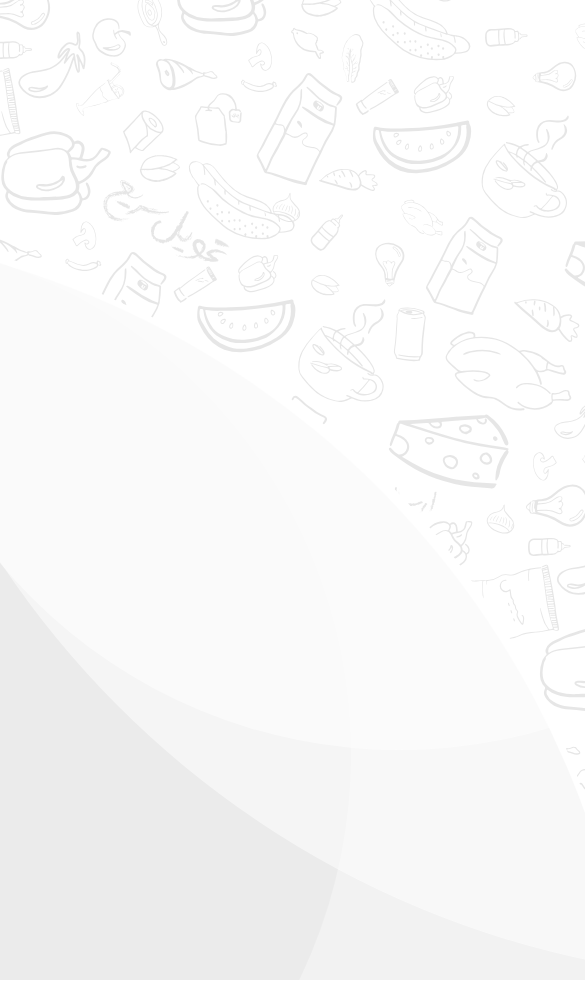
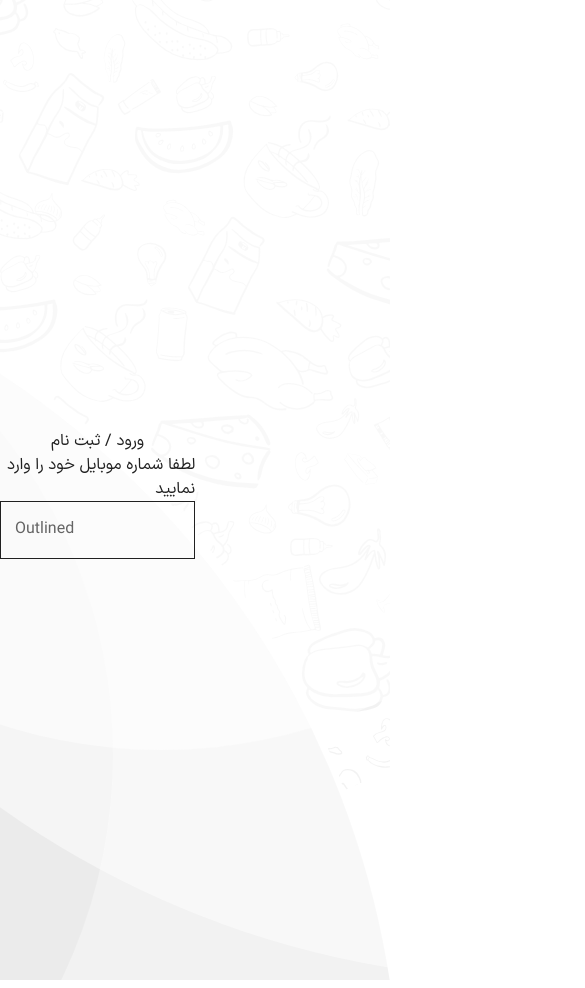
Before and after one commit to mahsaamini23/okala, a Next.js app: page /auth in a window 390 px wide. Shown: the top 988 px of the page, 585 px wide, since content can reach past the window. After the commit the page ends 844 px from the top, so only its background shows below. Built offline with nearby package versions, Linux system fonts and the light colour scheme.

Commit message:
Fixed-MobileUI-Moghaddamfar- Cart and footer

```diff
--- a/component/Layout/Description/describtion.tsx
+++ b/component/Layout/Description/describtion.tsx
@@ -1,42 +1,44 @@
 import * as React from "react";
-import {useState} from "react";
+import { useState } from "react";
 
 import Typography from "@mui/material/Typography";
 import Grid from "@mui/material/Grid";
 import IconButton from "@mui/material/IconButton";
 import KeyboardArrowUpIcon from '@mui/icons-material/KeyboardArrowUp';
 import KeyboardArrowDownIcon from '@mui/icons-material/KeyboardArrowDown';
+import { Container } from "@mui/material";
 
 export default function SimpleAccordion() {
     const [showDetails, setShowDetails] = useState<boolean>(false)
-    const handleShowDetail=()=>{
+    const handleShowDetail = () => {
         setShowDetails(current => !current)
     }
 
     return (
-        <Grid pb={3} sx={{backgroundColor:{xs:'#fff', md:'#fafafa'}, paddingX:{xs:'16px', md:'0'}}} my={2}>
+        <Container maxWidth="lg">
+            <Grid pb={3} sx={{ backgroundColor: { xs: '#fff', md: '#fafafa' }, paddingX: { xs: '16px', md: '0' } }} my={2}>
                 <Grid>
-                {showDetails?
-                <Grid onClick={handleShowDetail} pt={2} display={'flex'} justifyContent={{xs:'space-between', md:'center'}} alignItems={'center'}>
-                    <Typography sx={{typography: {xs:'caption', md:'subtitle2'}}}>بستن</Typography>
+                    {showDetails ?
+                        <Grid onClick={handleShowDetail} pt={2} display={'flex'} justifyContent={{ xs: 'space-between', md: 'center' }} alignItems={'center'}>
+                            <Typography sx={{ typography: { xs: 'caption', md: 'subtitle2' } }}>بستن</Typography>
                             <IconButton >
-                        <KeyboardArrowUpIcon/>
+                                <KeyboardArrowUpIcon />
                             </IconButton>
                         </Grid>
                         :
-                <Grid onClick={handleShowDetail} pt={2} display={'flex'} justifyContent={{xs:'space-between', md:'center'}} alignItems={'center'}>
-                    <Typography sx={{typography: {xs:'caption', md:'subtitle2'}}}>فروشگاه اُکالا، بزرگترین سوپرمارکت آنلاین ایران</Typography>
+                        <Grid onClick={handleShowDetail} pt={2} display={'flex'} justifyContent={{ xs: 'space-between', md: 'center' }} alignItems={'center'}>
+                            <Typography sx={{ typography: { xs: 'caption', md: 'subtitle2' } }}>فروشگاه اُکالا، بزرگترین سوپرمارکت آنلاین ایران</Typography>
                             <IconButton>
-                        <KeyboardArrowDownIcon/>
+                                <KeyboardArrowDownIcon />
                             </IconButton>
                         </Grid>
                     }
                 </Grid>
                 <Grid display={showDetails ? 'block' : 'none'} mb={5}>
-                <Typography my={2} sx={{typography: {xs:'subtitle1', md:'h2'}}}>
+                    <Typography my={2} sx={{ typography: { xs: 'subtitle1', md: 'h2' } }}>
                         فروشگاه اُکالا، بزرگترین سوپرمارکت آنلاین ایران
                     </Typography>
-                <Typography sx={{typography: {xs:'caption', md:'subtitle2'}}}>
+                    <Typography sx={{ typography: { xs: 'caption', md: 'subtitle2' } }}>
                         شرکت اکالا (توسعه تجارت الکترونک کوروش) یکی از زیرمجموعه‌های
                         هولدینگ بزرگ گروه صنعتی گلرنگ است که به عنوان بزرگ‌ترین سوپرمارکت
                         اینترنتی در ایران فعالیت می‌کند .کالاهایی که از طریق اکالا به فروش
@@ -63,5 +65,6 @@ export default function SimpleAccordion() {
                     </Typography>
                 </Grid>
             </Grid>
+        </Container>
     )
 }
--- a/component/Layout/Footer/Footer.tsx
+++ b/component/Layout/Footer/Footer.tsx
@@ -1,4 +1,4 @@
-import { Grid, Typography } from "@mui/material";
+import { Container, Grid, Typography } from "@mui/material";
 import FooterCards from "./FooterCards/FooterCards";
 import FooterIcons from "./FooterIcon/FooterIcons";
 import FooterMobile from "./FooterMobile/FooterMobile";
@@ -6,8 +6,9 @@ import FooterMobile from "./FooterMobile/FooterMobile";
 const Footer = () => {
     return (
         <>
-            <FooterMobile/>
-            <Grid container sx={{ gap: '20px', marginTop: '30px' }}>
+            <FooterMobile />
+            <Container maxWidth="lg">
+                <Grid container sx={{ gap: '20px', marginTop: 'auto' }}>
                     <Grid item xs={12} md={3}>
                         <Grid>
                             <Typography variant='h1'>راه های ارتباطی</Typography>
@@ -68,6 +69,7 @@ const Footer = () => {
                         <FooterCards></FooterCards>
                     </Grid>
                 </Grid>
+            </Container>
         </>
     )
 }
--- a/component/Layout/Footer/FooterMobile/FooterMobile.tsx
+++ b/component/Layout/Footer/FooterMobile/FooterMobile.tsx
@@ -6,6 +6,7 @@ import HomeIcon from '@mui/icons-material/Home';
 import SvgIcon, { SvgIconProps } from '@mui/material/SvgIcon';
 import { useSelector, useDispatch } from 'react-redux';
 import { setLogin } from '../../../../Toolkit/slices/authSlice/auth.slice';
+import { useRouter } from 'next/navigation';
 
 function BasketIcon(props: SvgIconProps) {
     return (
@@ -38,11 +39,14 @@ export default function FooterMobile() {
     const [value, setValue] = React.useState(0);
 
     // var Redux
-    const isLogin = useSelector((state:any) => state.auth.isLogin)
+    const isLogin = useSelector((state: any) => state.auth.isLogin)
     const dispatch = useDispatch();
 
+    // Router
+    const router = useRouter();
+
     return (
-        <Paper sx={{ position: 'fixed', bottom: 0, left: 0, right: 0, display:{xs:"block",md:"none"} }} elevation={3}>
+        <Paper sx={{ zIndex:1000, position: 'fixed', bottom: 0, left: 0, right: 0, display: { xs: "block", md: "none" } }} elevation={3}>
             <BottomNavigation
                 showLabels
                 value={value}
@@ -50,12 +54,14 @@ export default function FooterMobile() {
                     setValue(newValue);
                 }}
             >
-                <BottomNavigationAction label={<Typography sx={{ color: value === 0 ? "red" : "" ,fontSize: { xs: "0.7rem", md: "1rem", lg: "1.2rem" }}}>خانه</Typography>} icon={<HomeIcon sx={{ color: value === 0 ? "red" : "" }} />} />
-                <BottomNavigationAction label={<Typography sx={{ color: value === 1 ? "red" : "" ,fontSize: { xs: "0.7rem", md: "1rem", lg: "1.2rem" }}}>سبد خرید</Typography>} icon={<BasketIcon sx={{ color: value === 1 ? "red" : "black" }} />} />
-                <BottomNavigationAction label={<Typography sx={{ color: value === 2 ? "red" : "" ,fontSize: { xs: "0.7rem", md: "1rem", lg: "1.2rem" }}}>سفارش ها</Typography>} icon={<OrderIcon sx={{ color: value === 2 ? "red" : "white" }} />} />
-                <BottomNavigationAction onClick={()=>{dispatch(setLogin(true))}} label={<Typography sx={{ color: value === 3 ? "red" : "" ,fontSize: { xs: "0.7rem", md: "1rem", lg: "1.2rem" }}}>
-                     {isLogin?"حساب کاربری":"ورود به اکالا"}
-                     </Typography>} icon={<UserIcon sx={{ color: value === 3 ? "red" : "white" }} />} />
+                <BottomNavigationAction label={<Typography sx={{ color: value === 0 ? "red" : "", fontSize: { xs: "0.7rem", md: "1rem", lg: "1.2rem" } }}>خانه</Typography>} icon={<HomeIcon sx={{ color: value === 0 ? "red" : "" }} />} />
+                <BottomNavigationAction onClick={() => router.push("/cart")} label={<Typography sx={{ color: value === 1 ? "red" : "", fontSize: { xs: "0.7rem", md: "1rem", lg: "1.2rem" } }}>سبد خرید</Typography>} icon={<BasketIcon sx={{ color: value === 1 ? "red" : "black" }} />} />
+                <BottomNavigationAction label={<Typography sx={{ color: value === 2 ? "red" : "", fontSize: { xs: "0.7rem", md: "1rem", lg: "1.2rem" } }}>سفارش ها</Typography>} icon={<OrderIcon sx={{ color: value === 2 ? "red" : "white" }} />} />
+                <BottomNavigationAction onClick={() => { dispatch(setLogin(true)) }}
+                    label={
+                        <Typography sx={{ color: value === 3 ? "red" : "", fontSize: { xs: "0.65rem", md: "1rem", lg: "1.2rem" } }}>
+                            {isLogin ? "حساب کاربری" : "ورود به اکالا"}
+                        </Typography>} icon={<UserIcon sx={{ color: value === 3 ? "red" : "white" }} />} />
             </BottomNavigation>
         </Paper>
     );
--- a/pages/auth/index.tsx
+++ b/pages/auth/index.tsx
@@ -1,4 +1,4 @@
-import { Grid } from '@mui/material'
+import { Grid, Typography } from '@mui/material'
 import Image from 'next/image'
 import React from 'react'
 
@@ -6,28 +6,37 @@ import React from 'react'
 import bgMain from '../../assets/image/auth/backgroundMain.bg.svg'
 import bgHover from '../../assets/image/auth/backgroundHover.bg.svg'
 import bgHover1 from '../../assets/image/auth/backgroundHover1.bg.svg'
-import { Box } from '@mui/system'
+import { Box,TextField } from '@mui/material';
 
 
 type Props = {}
 
 function auth({ }: Props) {
   return (
-    <Grid container display={"flex"}>
+    <Grid container display={"flex"} height={"100%"} position="fixed">
       {/* Background */}
-      <Grid item xs={2} width={10} >
-        <Box top={0} zIndex={2} position={"fixed"}>
+      <Grid xs={6} item width={10} position="relative" >
+        <Box top={0} position="inherit">
           <Image src={bgMain} alt="background login" />
         </Box>
-        <Box top={0} position={"absolute"}>
+        <Box top={0} position={"fixed"}>
           <Image src={bgHover} alt="background login" />
         </Box>
-        <Box top={0} position={"absolute"}>
+        <Box top={0} position={"fixed"}>
           <Image src={bgHover1} alt="background login" />
         </Box>
       </Grid>
+      <Grid item height={"100%"} margin="auto" xs={6} display={"flex"} flexDirection="column" position={"relative"} justifyContent="center" alignItems="center">
 
+        <Typography>
+          ورود / ثبت نام
+        </Typography>
+        <Typography>
+          لطفا شماره موبایل خود را وارد نمایید
+        </Typography>
+        <TextField dir='rtl' label="Outlined" variant="outlined" sx={{border:"1px solid"}}/>
 
+      </Grid>
     </Grid>
   )
 }
```
Also changed, not shown: component/main/AdsNoLogin/AdsNoLogin.tsx (+28 -3 lines). Lines whose indentation alone changed are shown as unchanged.
